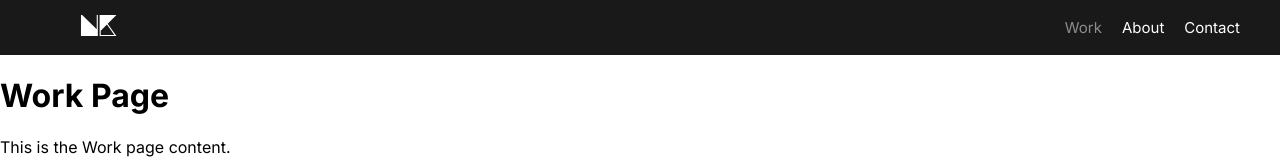
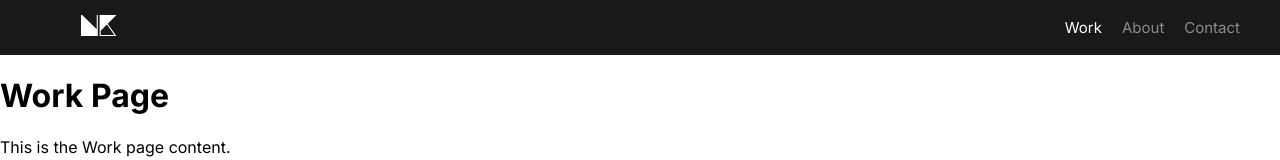
Before and after one commit to Neeraj-Design/Portfolio, a React (Vite) app: page /Portfolio/work in a window 1280 px wide. Shown: the top 160 px of the page. Built offline with nearby package versions, Linux system fonts and the light colour scheme.

Commit message:
new components and fix

```diff
--- a/src/App.css
+++ b/src/App.css
@@ -5,95 +5,3 @@ body {
     margin: 0;
     padding: 0;
 }
-.container {
-    display: flex;
-    flex-direction: column;
-    justify-content: center;
-    align-items: center;
-    height: 100vh;
-}
-
-.line {
-    width: 2px;
-    /* Width of the line */
-    background-color: #191919;
-    margin-top: calc(20px + 10px + 30px);
-    /* Margin from herotext, visualtext, and button */
-    margin-bottom: 90px;
-    margin-top: 55px;
-
-    flex: 1;
-
-}
-
-.herotext {
-    margin-top: 20px;
-    font-size: 64px;
-    font-weight: 900;
-    color: #191919;
-    text-align: center;
-}
-
-.herotext span {
-    display: block;
-}
-
-.visualtext {
-    margin-top: 10px;
-    margin-bottom: 30px;
-
-    color: #8C8C8C;
-    font-weight: 500;
-    font-size: 20px;
-}
-
-.btn {
-    margin-top: auto;
-
-}
-.continue a{
-text-decoration: none;
-font-size: 12px;
-    color: white;
-}
-.continue  {
-    width: 150px;
-    text-align: center;
-    font-family: "Inter", sans-serif;
-    margin-bottom: 30px;
-    height: 35px;
-    background-color: #191919;
-    border: none;
-    display: flex;
-    justify-content: center;
-    align-items: center;
-    border-radius: 8px;
-    font-size: 12px;
-    color: white;
-}
-
-@media only screen and (max-width: 768px) {
-    .herotext {
-        font-size: 36px;
-
-    }
-
-    .visualtext {
-        font-size: 16px;
-
-    }
-
-    .continue {
-        width: 120px;
-
-        height: 30px;
-
-    }
-
-    .line {
-        margin-top: 15px;
-
-        margin-bottom: 30px;
-
-    }
-}
--- a/src/App.jsx
+++ b/src/App.jsx
@@ -1,24 +1,9 @@
-/* eslint-disable react/no-unescaped-entities */
-
-import { Link } from 'react-router-dom'; // Import Link from React Router
 import './App.css';
-
+import Home from './Home';
 function App() {
   return (
     <>
-      <div className="container">
-        <div className="herotext">
-          Hello, I’m <br />
-          <span>Neeraj Kumar</span>
-        </div>
-        <div className="visualtext">Visual & Experience Designer</div>
-        <div className="line"></div>
-        <div className="btn">
-          <div className="continue">
-          <Link to="/Portfolio/about" >Click To Continue</Link>
-          </div>
-        </div>
-      </div>
+      <Home />
     </>
   );
 }
--- /dev/null
+++ b/src/Home.css
@@ -0,0 +1,94 @@
+.container {
+    display: flex;
+    flex-direction: column;
+    justify-content: center;
+    align-items: center;
+    height: 100vh;
+}
+
+.line {
+    width: 2px;
+    /* Width of the line */
+    background-color: #191919;
+    margin-top: calc(20px + 10px + 30px);
+    /* Margin from herotext, visualtext, and button */
+    margin-bottom: 90px;
+    margin-top: 55px;
+
+    flex: 1;
+
+}
+
+.herotext {
+    margin-top: 20px;
+    font-size: 64px;
+    font-weight: 900;
+    color: #191919;
+    text-align: center;
+}
+
+.herotext span {
+    display: block;
+}
+
+.visualtext {
+    margin-top: 10px;
+    margin-bottom: 30px;
+
+    color: #8C8C8C;
+    font-weight: 500;
+    font-size: 20px;
+}
+
+.btn {
+    margin-top: auto;
+
+}
+
+.continue a {
+    text-decoration: none;
+    font-size: 12px;
+    color: white;
+}
+
+.continue {
+    width: 150px;
+    text-align: center;
+    font-family: "Inter", sans-serif;
+    margin-bottom: 30px;
+    height: 35px;
+    background-color: #191919;
+    border: none;
+    display: flex;
+    justify-content: center;
+    align-items: center;
+    border-radius: 8px;
+    font-size: 12px;
+    color: white;
+}
+
+@media only screen and (max-width: 768px) {
+    .herotext {
+        font-size: 36px;
+
+    }
+
+    .visualtext {
+        font-size: 16px;
+
+    }
+
+    .continue {
+        width: 120px;
+
+        height: 30px;
+
+    }
+
+    .line {
+        margin-top: 15px;
+
+        margin-bottom: 30px;
+
+    }
+}
--- /dev/null
+++ b/src/Home.jsx
@@ -0,0 +1,25 @@
+/* eslint-disable react/no-unescaped-entities */
+import './Home.css'
+import { Link } from 'react-router-dom'; // Import Link from React Router
+
+const Home = () => {
+  return (
+    <>
+    <div className="container">
+        <div className="herotext">
+          Hello, I’m <br />
+          <span>Neeraj Kumar</span>
+        </div>
+        <div className="visualtext">Visual & Experience Designer</div>
+        <div className="line"></div>
+        <div className="btn">
+          <div className="continue">
+          <Link to="/about" >Click To Continue</Link>
+          </div>
+        </div>
+      </div>
+    </>
+  )
+}
+
+export default Home
--- a/src/Navbar.css
+++ b/src/Navbar.css
@@ -1,7 +1,7 @@
 /* About.css */
 .navbar {
     background-color: #191919;
-    color: white;
+    color: #8C8C8C;
     padding: 10px 20px;
     height: 35px;
     display: flex;
@@ -24,11 +24,11 @@
 }
 
 .navbar a {
-    color: white;
+    color: #8C8C8C;
     text-decoration: none;
 }
 
 .navbar a.active {
-    color: #8C8C8C;
+    color: #ffffff;
     /* Change color of active link */
 }
--- a/src/Navbar.jsx
+++ b/src/Navbar.jsx
@@ -14,13 +14,13 @@ const Navbar = () => {
       <div className="right-it">
         <ul>
           <li>
-            <Link to="/Portfolio/work" className={location.pathname === '/Portfolio/work' ? 'active' : ''}>Work</Link>
+            <Link to="/work" className={location.pathname === '/work' ? 'active' : ''}>Work</Link>
           </li>
           <li>
-            <Link to="/Portfolio/about" className={location.pathname === '/Portfolio/about' ? 'active' : ''}>About</Link>
+            <Link to="/about" className={location.pathname === '/about' ? 'active' : ''}>About</Link>
           </li>
           <li>
-            <Link to="/Portfolio/contact" className={location.pathname === '/Portfolio/contact' ? 'active' : ''}>Contact</Link>
+            <Link to="/contact" className={location.pathname === '/contact' ? 'active' : ''}>Contact</Link>
           </li>
         </ul>
       </div>
--- a/src/main.jsx
+++ b/src/main.jsx
@@ -1,20 +1,17 @@
 import { BrowserRouter, Route, Routes } from 'react-router-dom';
-
+import { createRoot } from 'react-dom/client';
 import App from './App.jsx';
-import Work from './Work.jsx'; // Import your Work component
-import About from './About.jsx'; // Import your About component
-import Contact from './Contact.jsx'; // Import your Contact component
-import { createRoot } from 'react-dom/client';
-import './index.css';
+import Work from './Work.jsx';
+import About from './About.jsx';
+import Contact from './Contact.jsx';
 
 createRoot(document.getElementById('root')).render(
-  <BrowserRouter>
-
+  <BrowserRouter basename="/Portfolio">
     <Routes>
-      <Route path="/Portfolio/" element={<App />} />
-      <Route path="/Portfolio/work" element={<Work />} />
-      <Route path="/Portfolio/about" element={<About />} />
-      <Route path="/Portfolio/contact" element={<Contact />} />
+      <Route path="/" element={<App />} /> {/* This route corresponds to "/Portfolio/" */}
+      <Route path="/work" element={<Work />} />
+      <Route path="/about" element={<About />} />
+      <Route path="/contact" element={<Contact />} />
     </Routes>
   </BrowserRouter>
 );
```
